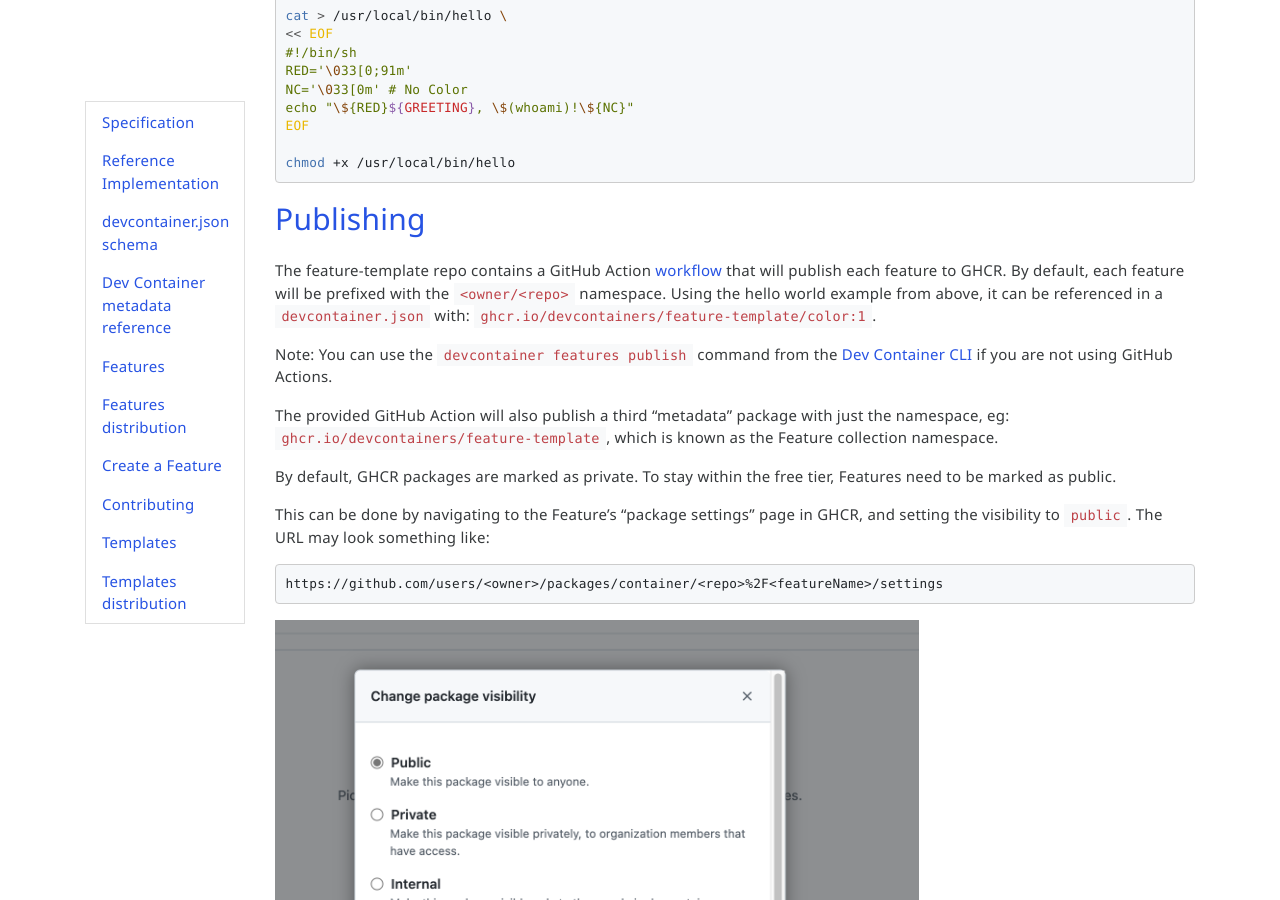
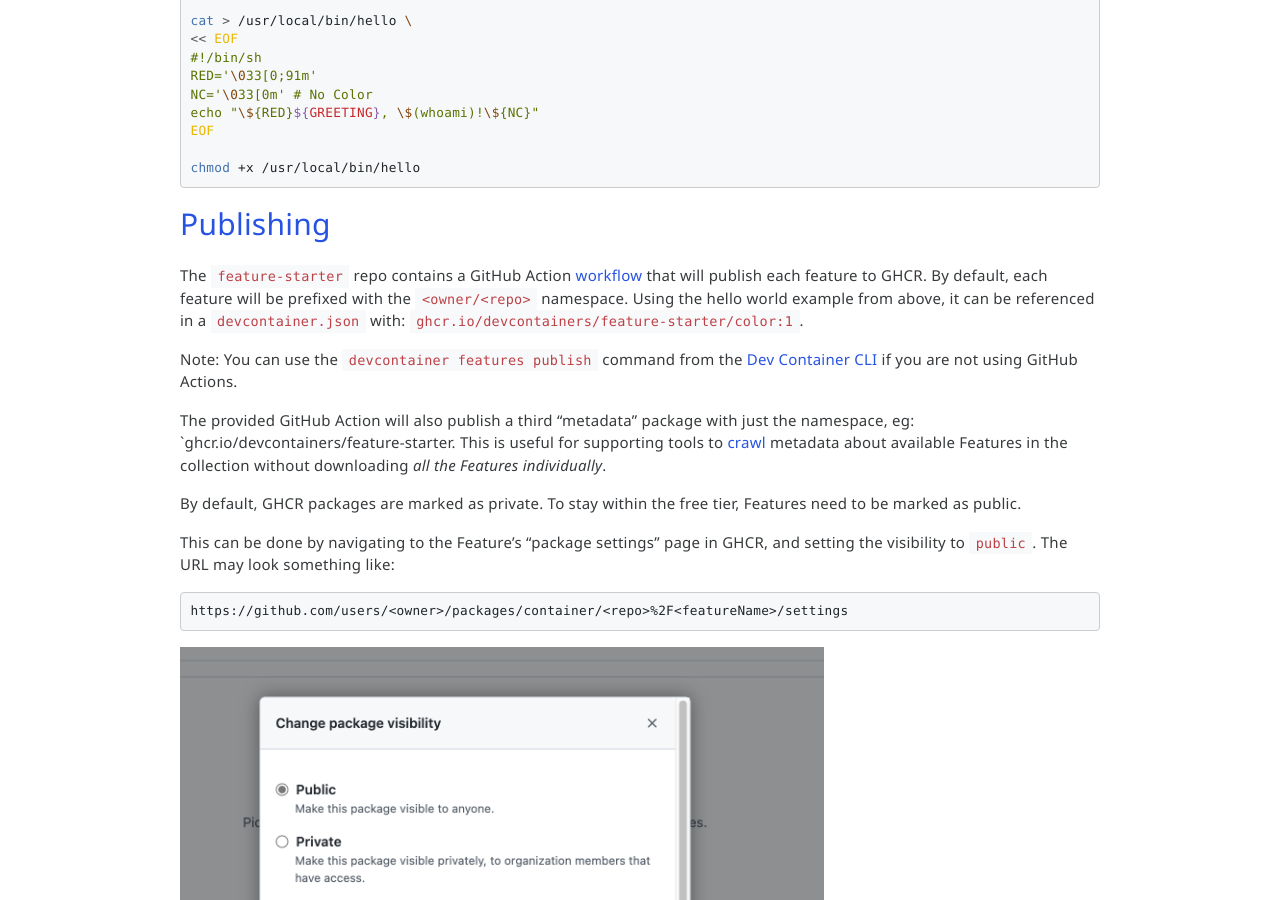
Before and after one commit to devcontainers/devcontainers.github.io, a Jekyll site: the page built from _posts/2022-11-01-author-a-feature.md, in a window 1280 px wide and 900 px high, scrolled down 1559 px. Built offline with Jekyll 4.4.1, drawn with Linux system fonts in a browser that asks for light colours; nearby versions of some CDN libraries; comment, search, counter and statistics services are not loaded; some of the changed text lies outside the part shown.

Commit message:
create a blog

````diff
--- a/_includes/topnav.html
+++ b/_includes/topnav.html
@@ -18,7 +18,7 @@
                     <a class="nav-link" href="{{ sorted.first.url | prepend: site.baseurl }}">Implementations</a>
                 </li>-->
                 <li {% if page.sectionid=='metadata' %} class="nav-item active" {% else %} class="nav-item" {% endif %}>
-                    <a class="nav-link" href="{{ "/implementors/json_reference" | prepend: site.baseurl }}">Metadata</a>
+                    <a class="nav-link" href="{{ "/implementors/json_reference" | prepend: site.baseurl }}">Reference</a>
                 </li>
                 <li {% if page.sectionid=='implementors' %} class="nav-item active" {% else %} class="nav-item" {% endif %}>
                     <a class="nav-link" href="{{ sorted.first.url | prepend: site.baseurl }}">Specification</a>
@@ -26,6 +26,10 @@
                 <li {% if page.sectionid=='supporting' %} class="nav-item active" {% else %} class="nav-item" {% endif %}>
                     <a class="nav-link" href='{{ "/supporting" | prepend: site.baseurl }}'>Supporting Tools</a>
                 </li>
+                <li {% if page.sectionid=='blog' %} class="nav-item active" {% else %} class="nav-item" {% endif %}>
+                    <a class="nav-link" href='{{ "/blog" | prepend: site.baseurl }}'>Blog</a>
+                </li>
+
                 <li {% if page.sectionid=='features' %} class="nav-item active" {% else %} class="nav-item" {% endif %}>
                     <a class="nav-link" href='{{ "/features" | prepend: site.baseurl }}'>Available Features</a>
                 </li>
--- /dev/null
+++ b/_layouts/post.html
@@ -0,0 +1,8 @@
+---
+layout: singlePage
+---
+<div class="container"></div>
+    <p>{{ page.date | date_to_string }} - <a href="{{ page.authorUrl }}">{{ page.author }}</a></p>
+
+    {{ content }}
+</div>
--- a/_implementors/create-feature.md
+++ b/_posts/2022-11-01-author-a-feature.md
@@ -1,14 +1,13 @@
 ---
-layout: implementors
-title:  "Create a Feature"
-shortTitle: "Create a Feature"
-author: Microsoft
-index: 7
+layout: post
+title:  "Authoring a Dev Container Feature"
+author: "@joshspicer"
+authorUrl: https://github.com/joshspicer
 ---
 
 Development container ['Features'](../features) are self-contained, shareable units of installation code and development container configuration. We [define a pattern](../features-distribution) for authoring and self-publishing Features.
 
-In this document, we'll outline a "quickstart" to help you get up-and-running with creating and sharing your first Feature. You may review an example along with guidance in our [devcontainers/feature-template](https://github.com/devcontainers/feature-template) repo as well.
+In this document, we'll outline a "quickstart" to help you get up-and-running with creating and sharing your first Feature. You may review an example along with guidance in our [devcontainers/feature-starter](https://github.com/devcontainers/feature-starter) repo as well.
 
 > Note: While this walkthrough will illustrate the use of GitHub and the GitHub Container Registry, you can use your own source control system and publish to any [OCI Artifact supporting](https://oras.land/implementors/#registries-supporting-oci-artifacts) container registry instead.
 
@@ -16,13 +15,13 @@
 
 Start off by creating a repository to host your Feature. In this guide, we'll use a public GitHub repository.
 
-For the simplest getting started experience, you may use our example [feature-template](https://github.com/devcontainers/feature-template) repo. You may select the green `Use this template` button on the repo's page.
+For the simplest getting started experience, you may use our example [feature-starter](https://github.com/devcontainers/feature-starter) repo. You may select the green `Use this template` button on the repo's page.
 
 You may also [create your own repo on GitHub](https://docs.github.com/en/get-started/quickstart/create-a-repo) if you'd prefer.
 
 ## <a href="#create-folder" name="create-folder" class="anchor"> Create a folder </a>
 
-Once you've forked the feature-template repo (or created your own), you'll want to create a folder for your Feature. You may create one within the [`src`](https://github.com/devcontainers/feature-template/tree/main/src) folder.
+Once you've forked the feature-starter repo (or created your own), you'll want to create a folder for your Feature. You may create one within the [`src`](https://github.com/devcontainers/feature-starter/tree/main/src) folder.
 
 If you'd like to create multiple Features, you may add multiple folders within `src`.
 
@@ -34,7 +33,7 @@
 
 Below is a hello world example `devcontainer-feature.json` and `install.sh`. You may review the [devcontainers/features](https://github.com/devcontainers/features/blob/main/src) repo for more examples.
 
-[devcontainer-feature.json](https://github.com/devcontainers/feature-template/blob/main/src/hello/devcontainer-feature.json):
+[devcontainer-feature.json](https://github.com/devcontainers/feature-starter/blob/main/src/hello/devcontainer-feature.json):
 
 ```json
 {
@@ -58,7 +57,7 @@
 }
 ```
 
-[install.sh](https://github.com/devcontainers/feature-template/blob/main/src/hello/install.sh):
+[install.sh](https://github.com/devcontainers/feature-starter/blob/main/src/hello/install.sh):
 
 ```bash
 #!/bin/sh
@@ -82,11 +81,11 @@
 
 ## <a href="#publishing" name="publishing" class="anchor"> Publishing </a>
 
-The feature-template repo contains a GitHub Action [workflow](https://github.com/devcontainers/feature-template/blob/main/.github/workflows/release.yaml) that will publish each feature to GHCR. By default, each feature will be prefixed with the `<owner/<repo>` namespace. Using the hello world example from above, it can be referenced in a `devcontainer.json` with: `ghcr.io/devcontainers/feature-template/color:1`.
+The `feature-starter` repo contains a GitHub Action [workflow](https://github.com/devcontainers/feature-starter/blob/main/.github/workflows/release.yaml) that will publish each feature to GHCR. By default, each feature will be prefixed with the `<owner/<repo>` namespace. Using the hello world example from above, it can be referenced in a `devcontainer.json` with: `ghcr.io/devcontainers/feature-starter/color:1`.
 
 > Note: You can use the `devcontainer features publish` command from the [Dev Container CLI](https://github.com/devcontainers/cli) if you are not using GitHub Actions.
 
-The provided GitHub Action will also publish a third "metadata" package with just the namespace, eg: `ghcr.io/devcontainers/feature-template`, which is known as the Feature collection namespace.
+The provided GitHub Action will also publish a third "metadata" package with just the namespace, eg: `ghcr.io/devcontainers/feature-starter.  This is useful for supporting tools to [crawl](#add-to-index) metadata about available Features in the collection without downloading _all the Features individually_.
 
 By default, GHCR packages are marked as private. To stay within the free tier, Features need to be marked as public.
 
````
Also changed, not shown: blog.html (added, +15 -0 lines).
